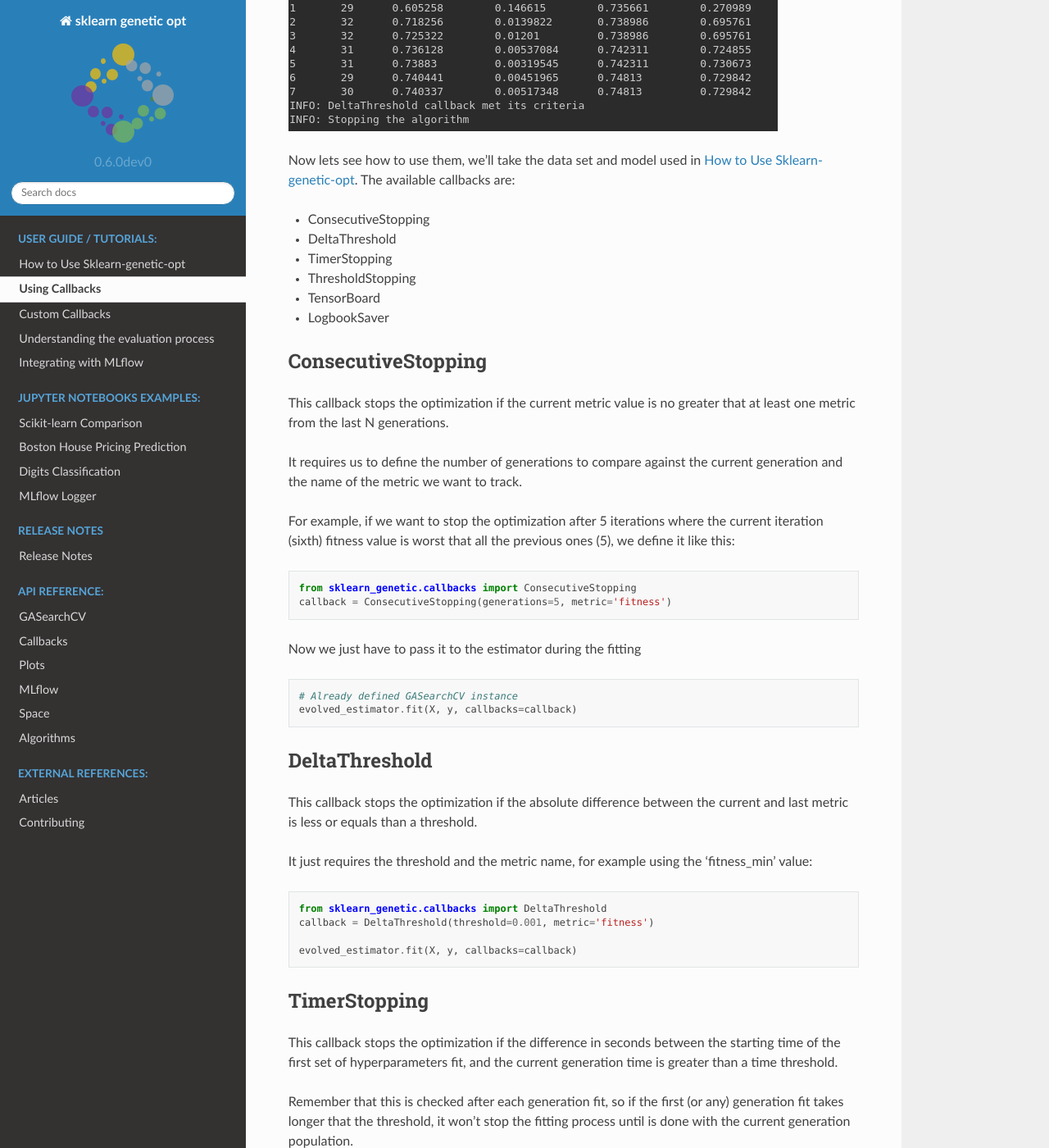
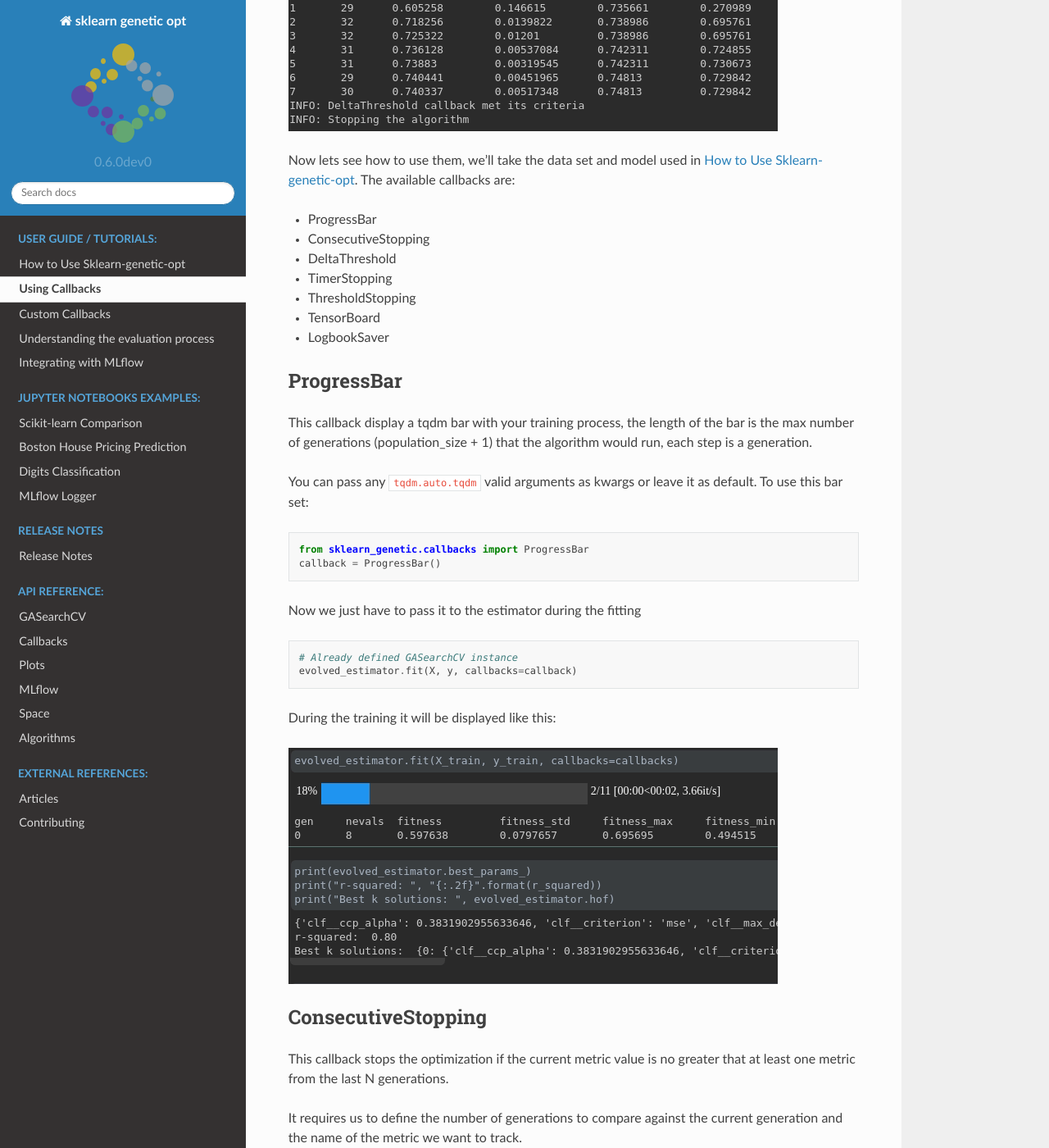
Before and after one commit to rodrigo-arenas/Sklearn-genetic-opt, a Sphinx documentation site: the page built from docs/tutorials/callbacks.rst, in a window 1280 px wide and 1400 px high, scrolled down 779 px. Shown: the whole window at 82% size. Built offline with Sphinx 7.4.7 and the Read the Docs theme 2.0.0, drawn with Linux system fonts in a browser that asks for light colours; the version number is read from the project's files by our own code.

Commit message:
Docs on ProgressBar Callback

```diff
--- a/docs/api/callbacks.rst
+++ b/docs/api/callbacks.rst
@@ -5,6 +5,7 @@ Callbacks
 
 .. autosummary::
    base.BaseCallback
+   ProgressBar
    ConsecutiveStopping
    DeltaThreshold
    TimerStopping
@@ -14,6 +15,10 @@ Callbacks
 
 
 .. autoclass:: sklearn_genetic.callbacks.base.BaseCallback
+   :members:
+   :undoc-members: False
+
+.. autoclass:: ProgressBar
    :members:
    :undoc-members: False
 
--- a/docs/release_notes.rst
+++ b/docs/release_notes.rst
@@ -12,6 +12,8 @@ This is the current development version, these features are not yet available th
 Features:
 ^^^^^^^^^
 
+* Added the :class:`~sklearn_genetic.callbacks.ProgressBar` callback, it uses tqdm progress bar to shows
+  how many generations are left in the training progress.
 * Added the :class:`~sklearn_genetic.callbacks.TensorBoard` callback to log the
   generation metrics, watch in real time while the models are trained
   and compare different runs in your TensorBoard instance.
@@ -22,8 +24,6 @@ Features:
   its class name to know which callbacks were responsible of the stopping.
 * Added support for extra methods coming from scikit-learn's BaseSearchCV, it is
   still partial support, missing properties like `cv_results_`, `best_index_` and `multimetric_`.
-* tqdm progress bar is now displayed when the .fit method of `GASearchCV` is called, it shows
-  how many generations are left in the training progress.
 * Added methods `on_start` and `on_end` to :class:`~sklearn_genetic.callbacks.base.BaseCallback`.
   Now the algorithms check for the callbacks like this:
 
--- a/docs/tutorials/callbacks.rst
+++ b/docs/tutorials/callbacks.rst
@@ -25,6 +25,8 @@ until that training point.
 Now lets see how to use them, we'll take
 the data set and model used in :ref:`basic-usage`. The available callbacks are:
 
+* ProgressBar
+
 * ConsecutiveStopping
 
 * DeltaThreshold
@@ -36,6 +38,32 @@ the data set and model used in :ref:`basic-usage`. The available callbacks are:
 * TensorBoard
 
 * LogbookSaver
+
+ProgressBar
+-----------
+
+This callback display a tqdm bar with your training process, the length of the bar
+is the max number of generations (population_size + 1) that the algorithm would run,
+each step is a generation.
+
+You can pass any ``tqdm.auto.tqdm`` valid arguments as kwargs or leave it as default.
+To use this bar set:
+
+.. code:: python3
+
+    from sklearn_genetic.callbacks import ProgressBar
+    callback = ProgressBar()
+
+Now we just have to pass it to the estimator during the fitting
+
+.. code:: python3
+
+    # Already defined GASearchCV instance
+    evolved_estimator.fit(X, y, callbacks=callback)
+
+During the training it will be displayed like this:
+
+.. image:: ../images/progress_bar.gif
 
 ConsecutiveStopping
 -------------------
```
Also changed, not shown: docs/notebooks/Boston_Houses_decision_tree.ipynb, 1 other file.
